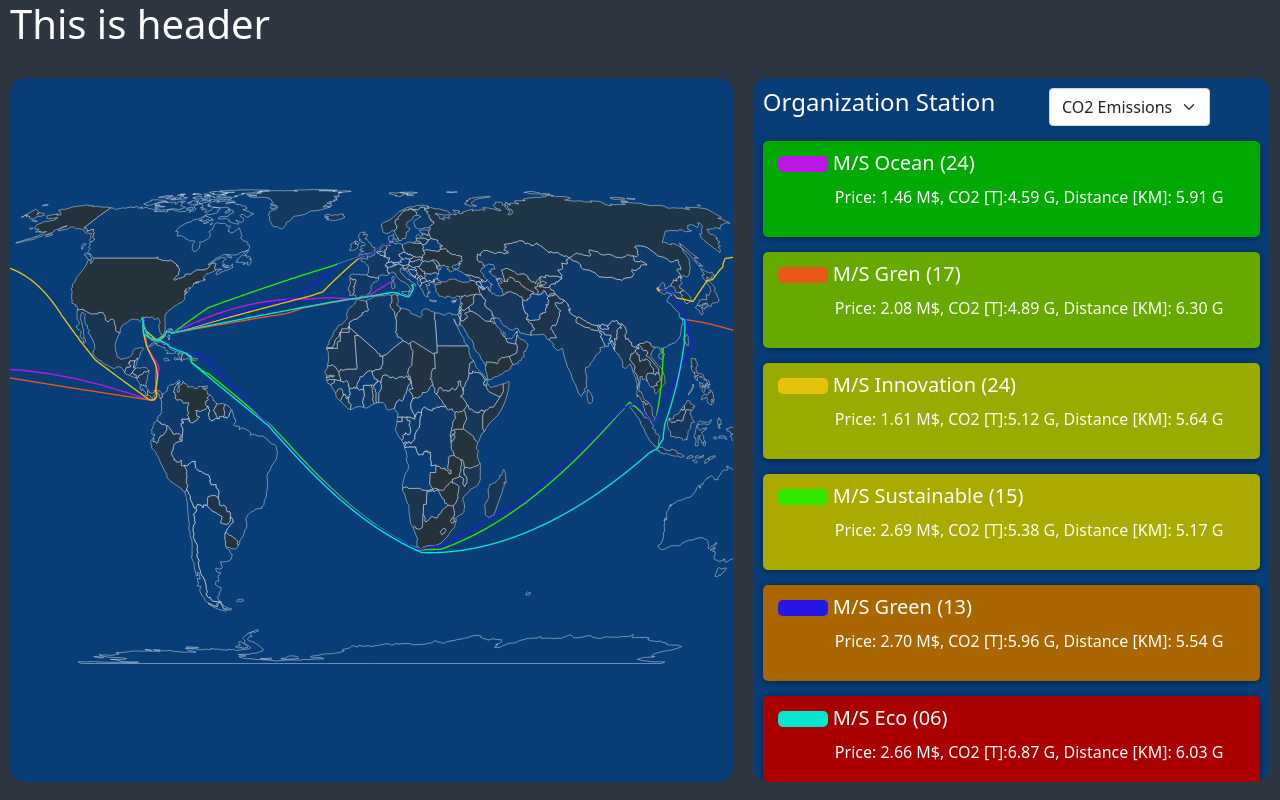
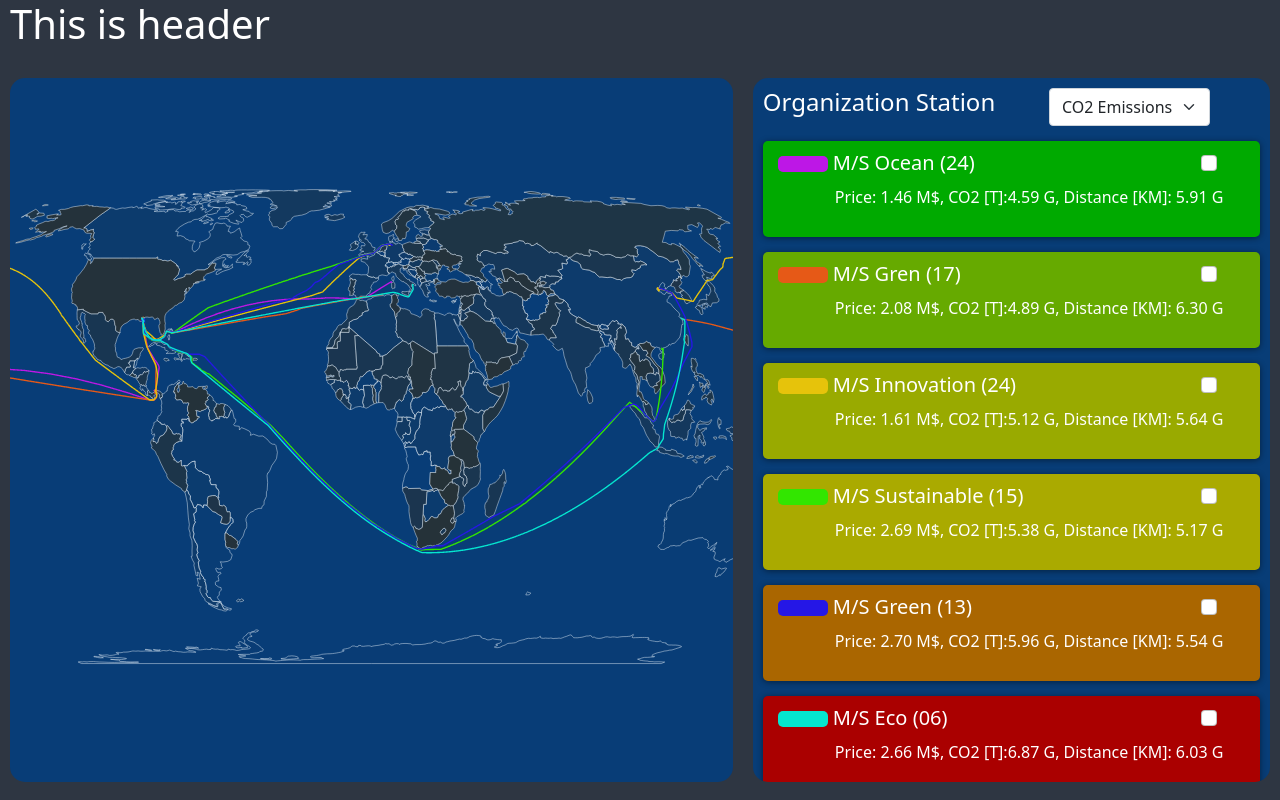
Before and after one commit to haved/Veracity7, a React (Create React App) app: page / in a window 1280 px wide. Built offline with nearby package versions, Linux system fonts and the light colour scheme.

Commit message:
legge til utgråing av båter

```diff
--- a/src/App.tsx
+++ b/src/App.tsx
@@ -14,6 +14,7 @@ function App(this: any) {
   const [boatsUnsorted, setBoatsUnsorted] = useState<Boat[]>([]);
   const [sorting, setSorting] = useState<string | null>("totalCO2");
   const [boats, setBoats] = useState<Boat[]>([]);
+  const [boatsHidden, setBoatsHidden] = useState<string[]>([]);
 
   useEffect(() => {
     async function loadAsync() {
@@ -40,6 +41,8 @@ function App(this: any) {
       );
   }, [boatsUnsorted, sorting]);
 
+
+
   return (
     <div className="App">
       <div>
@@ -49,7 +52,7 @@ function App(this: any) {
       </div>
       <div className="ContainerContainer">
         <MapContainer boats={boats}></MapContainer>
-        <InfoContainer boats={boats} setSorting={setSorting}></InfoContainer>
+        <InfoContainer boats={boats} setSorting={setSorting} boatsHidden={boatsHidden} setBoatsHidden={setBoatsHidden}></InfoContainer>
       </div>
     </div>
   );
--- a/src/Boat.ts
+++ b/src/Boat.ts
@@ -24,6 +24,7 @@ export interface Boat {
   vesselName: string,
   shipDesign: string,
   color: string,
+  backgroundColor: any,
   europeHarbor: string,
   usHarbor: string,
   chinaHarbor: string,
--- a/src/Components/InfoContainer.tsx
+++ b/src/Components/InfoContainer.tsx
@@ -7,12 +7,35 @@ import { Boat, loadBoats } from "../Boat";
 function InfoContainer(props: {
   boats: Boat[];
   setSorting: (sorting: string) => void;
+  boatsHidden: string[];
+  setBoatsHidden: (hidden: string[]) => void;
 }) {
   const { boats } = props;
-  const COLORS: string[] = ["#00AA00", "#66AA00", "#99AA00", "#AAAA00", "#AA6600", "#AA0000"];
+  const COLORS:Record<string, any> = {
+    "M/S Ocean (24)": "#00AA00",
+    "M/S Gren (17)": "#66AA00",
+    "M/S Innovation (24)": "#99AA00",
+    "M/S Sustainable (15)": "#AAAA00",
+    "M/S Green (13)": "#AA6600",
+    "M/S Eco (06)": "#AA0000"
+  };
+
+  const toggleBoatHidden = (vessel: string) => {
+    const newHidden = [...props.boatsHidden];
+    const vesselIndex = newHidden.indexOf(vessel)
+    if(newHidden.includes(vessel))
+      newHidden.splice(vesselIndex, 1);
+    else
+      newHidden.push(vessel);
+    props.setBoatsHidden(newHidden);
+  };
 
   let showBoats = boats.map((boat, i) => (
-    <ShipComponent boat={boat} color={COLORS[i]} key={boat.vesselName}></ShipComponent>
+    <ShipComponent boat={boat}
+                   color={COLORS[boat.vesselName]}
+                   key={boat.vesselName}
+                   hidden={props.boatsHidden.includes(boat.vesselName)}
+                     toggleBoatHidden={toggleBoatHidden}></ShipComponent>
   ));
 
   return (
--- a/src/Components/ShipComponent.tsx
+++ b/src/Components/ShipComponent.tsx
@@ -1,27 +1,46 @@
 import * as React from "react";
 import "../Style/App.css";
-import { Card } from "react-bootstrap";
+import { Card, Form, InputGroup } from "react-bootstrap";
 import { Boat, loadBoats } from "../Boat";
 import "../Boat";
 import "../App";
+import "./InfoContainer"
 
-const ShipComponent = (props: { boat: Boat, color: any}) => {
-  const color = props.color
+const ShipComponent = (props: { boat: Boat, color: any, hidden: boolean, toggleBoatHidden: (vessel: string)=>void}) => {
+  const color = props.color;
   const boat = props.boat;
   const [open, setOpen] = React.useState<Boolean>(false);
+  const hidden = props.hidden;
+
+
 
   const handleClick = () => {
     setOpen(!open);
   }
 
+  const handleHideToggle = (event: any) => {
+    event.stopPropagation();
+    props.toggleBoatHidden(boat.vesselName);
+  }
+
+  const getBackgroundColor = () => {
+    if (hidden) {
+      return "#4f4f4f"
+    }
+    else {
+      return color
+    }
+  }
+
   return (
-    <div className="ship-container" onClick={handleClick} style={{background: color}}>
+    <div className="ship-container" onClick={handleClick} style={{background: getBackgroundColor()}}>
       <div className="image" style={{backgroundColor: boat.color}}>
       </div>
       <div className="ship-info">
         <div className="ship-top-info">
-          <div className="vessel-name">
+          <div className="vessel-name" style={{display: "flex", justifyContent: "space-between"}}>
             <h5>{boat.vesselName}</h5>
+            <Form.Check aria-label="option 1" onClick={handleHideToggle} />
           </div>
         </div>
         <div className="ship-mini-info">
```
